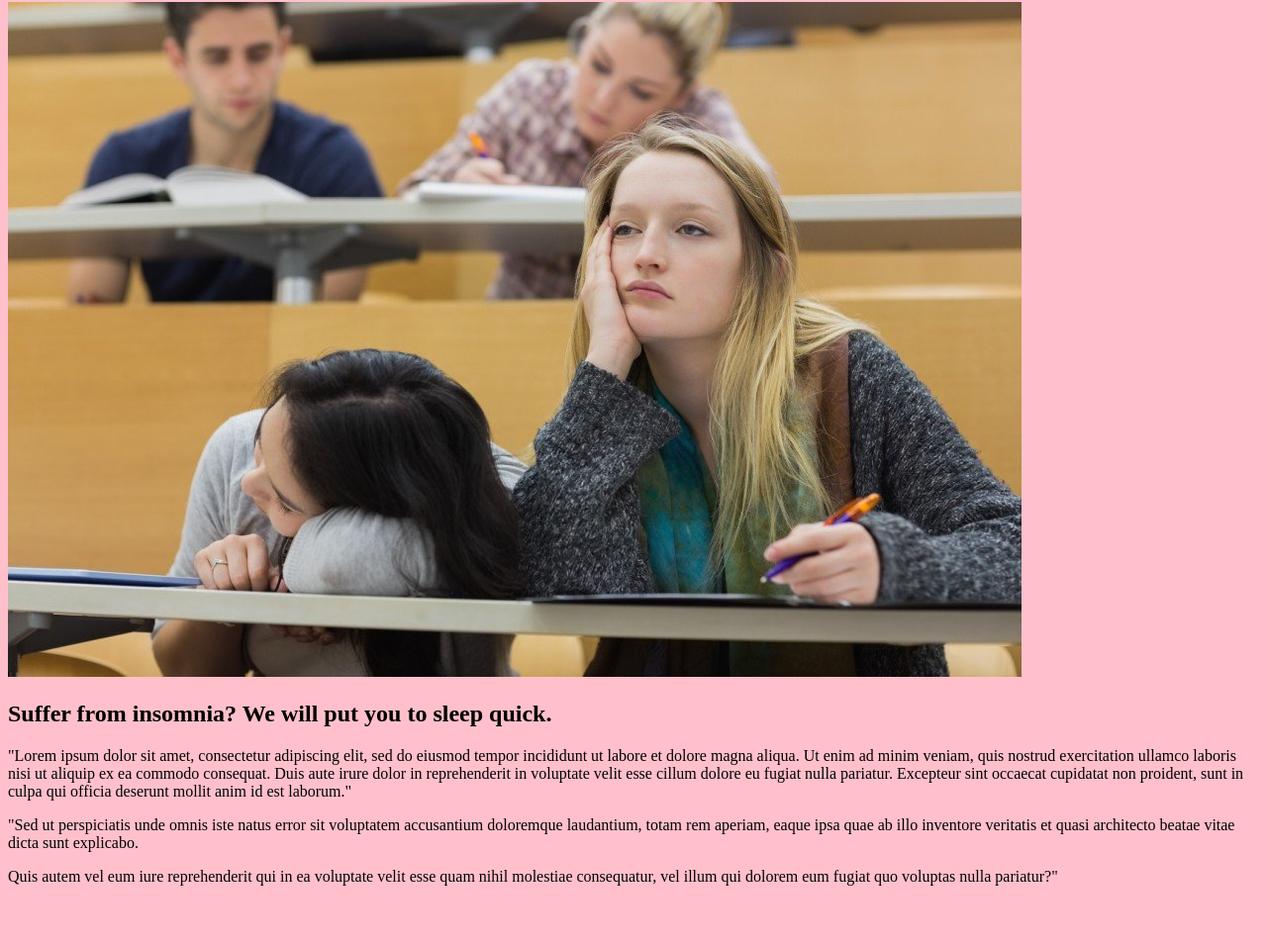
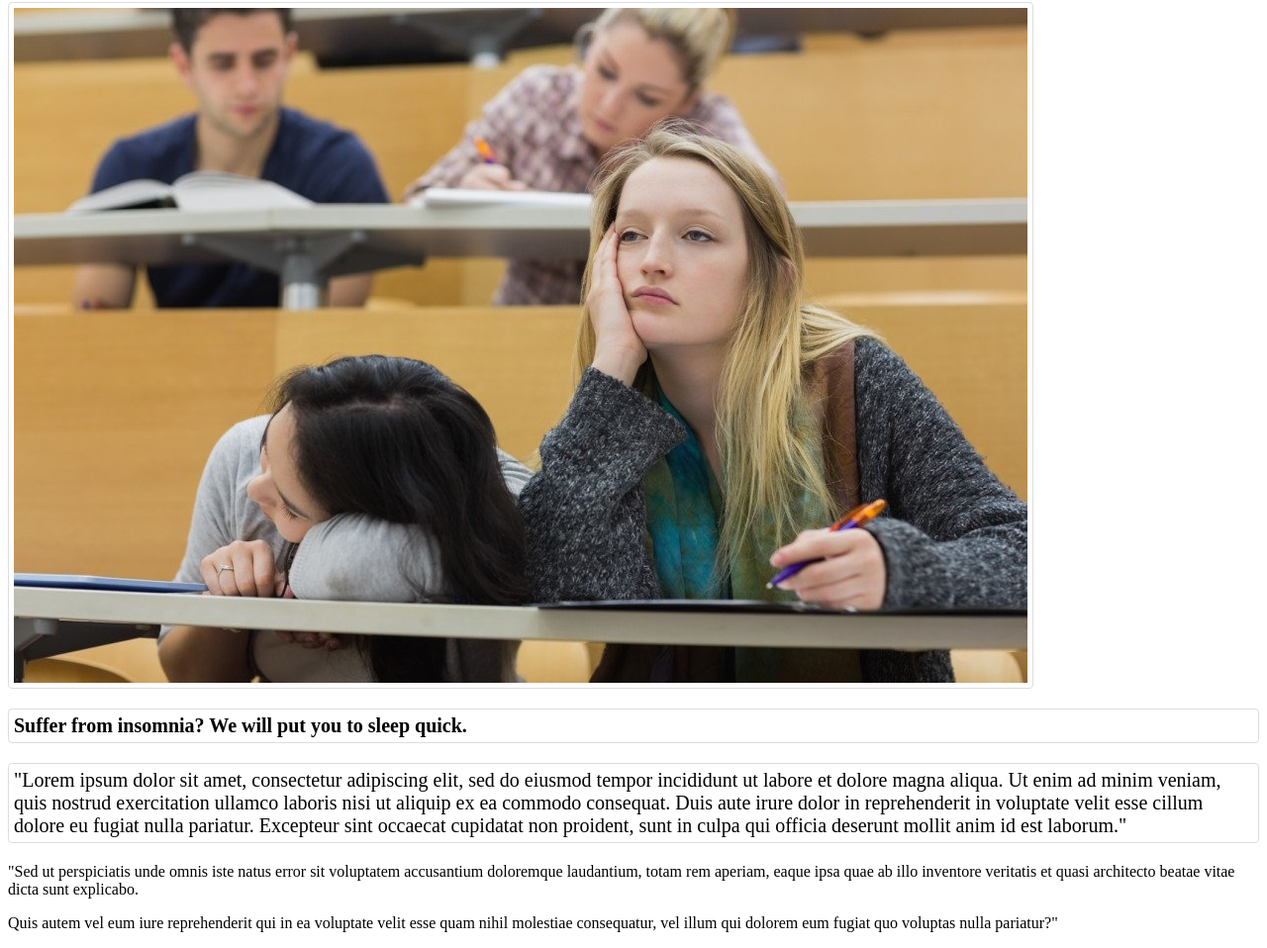
Before and after one commit to sjullieb/boring-lecture, a plain HTML site: page index.html in a window 1280 px wide. Shown: the part 78-1036 px from the top of the page at 99% size. Before the commit the page ends 989 px from the top, so only its background shows below. Drawn offline with Linux system fonts and the light colour scheme.

Commit message:
edit css

```diff
--- a/css/styles.css
+++ b/css/styles.css
@@ -1,12 +1,7 @@
-body{
-  background-color: pink;
+.intro{
+    font-size: 20px;
+    border-width: 5px;
+    border: 1px solid #ddd;
+    border-radius: 4px;
+    padding: 5px;
 }
-.flashy{
-  color: red;
-  font-style: italic;
-}
-.best {
-  font-size: 40px;
-  font-family: sans-serif;
-
-}
--- a/index.html
+++ b/index.html
@@ -6,9 +6,9 @@
   </head>
   <body>
     <h1>Boring lecture</h1>
-    <img src="img/boring.jpg" alt="We have the most boring content ever!">
-    <h2>Suffer from insomnia?  We will put you to sleep quick.</h2>
-    <p>"Lorem ipsum dolor sit amet, consectetur adipiscing elit,
+    <img class="intro"src="img/boring.jpg" alt="We have the most boring content ever!">
+    <h2 class="intro">Suffer from insomnia?  We will put you to sleep quick.</h2>
+    <p class="intro">"Lorem ipsum dolor sit amet, consectetur adipiscing elit,
       sed do eiusmod tempor incididunt ut labore et dolore magna aliqua.
       Ut enim ad minim veniam, quis nostrud exercitation ullamco laboris
       nisi ut aliquip ex ea commodo consequat. Duis aute irure dolor in
```
